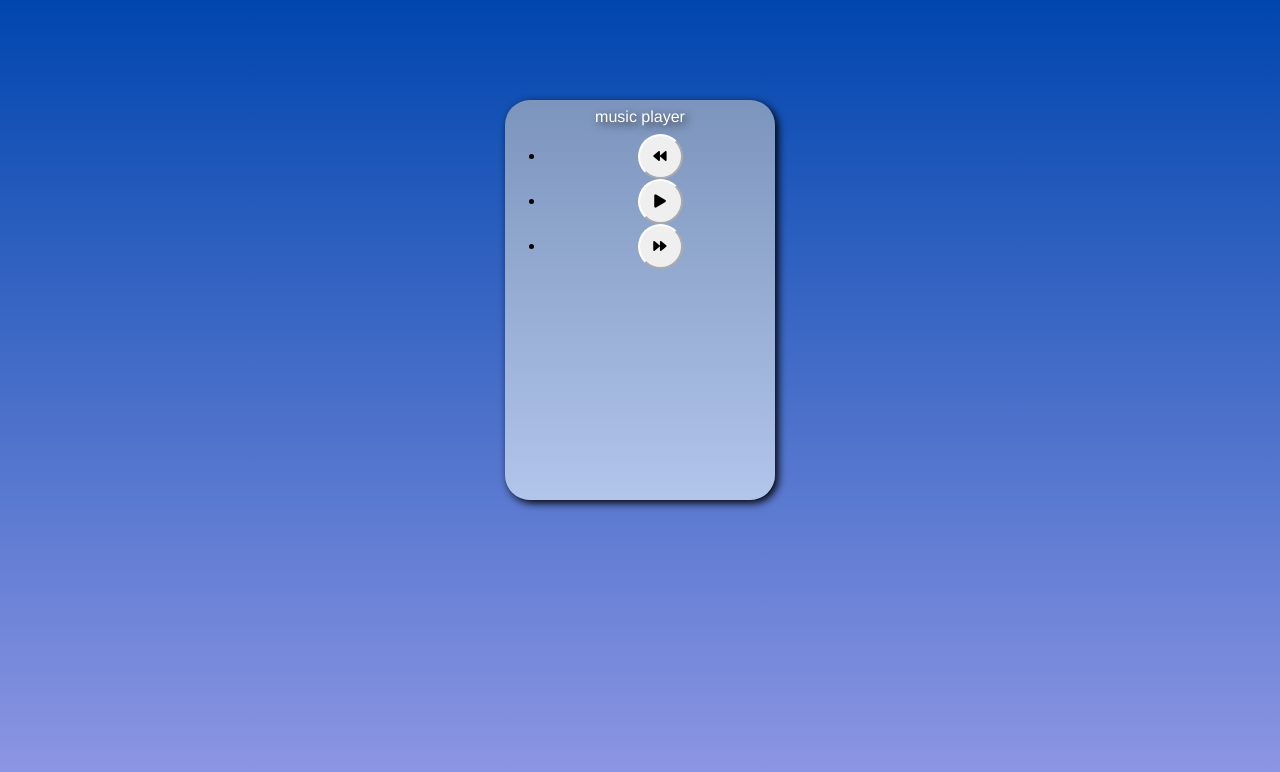
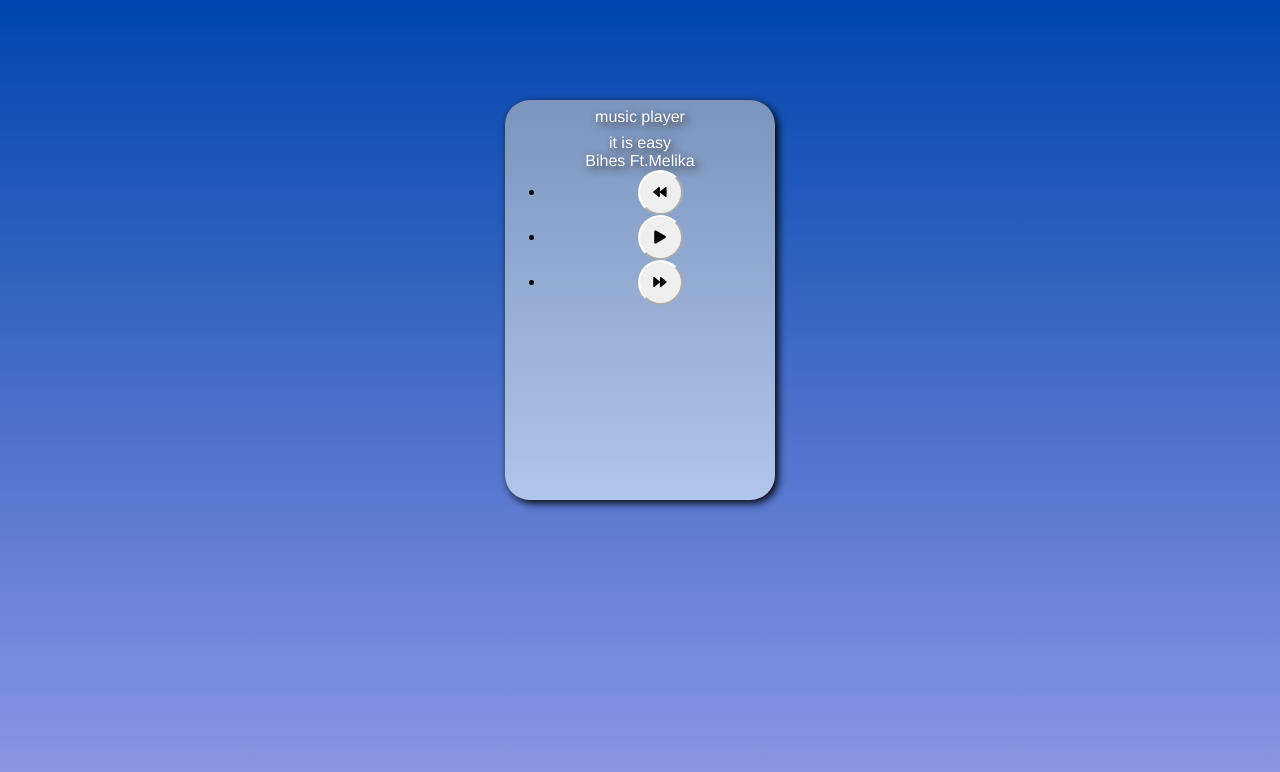
Before and after one commit to Anitamghrb/CLabHW, a plain HTML site: page index.html in a window 1280 px wide. Drawn offline with Linux system fonts and the light colour scheme.

Commit message:
tag singers and tag easy are added

```diff
--- a/index.html
+++ b/index.html
@@ -12,6 +12,8 @@
 <body>
     <div>
         <p class="top">music player</p>
+        <p>it is easy</p>
+        <p class="singers">Bihes Ft.Melika</p>
 
          <ul class="Buttoms">
              <li><button class="back fas fa-backward"></button></li>
--- a/style.css
+++ b/style.css
@@ -27,6 +27,7 @@ p{
     text-shadow: 3px 3px 8px #2e2e2e;
     font-family: 'Franklin Gothic Medium', 'Arial Narrow', Arial, sans-serif;
 }
+
 .top{
     padding: 8px 0px;
 }
```
